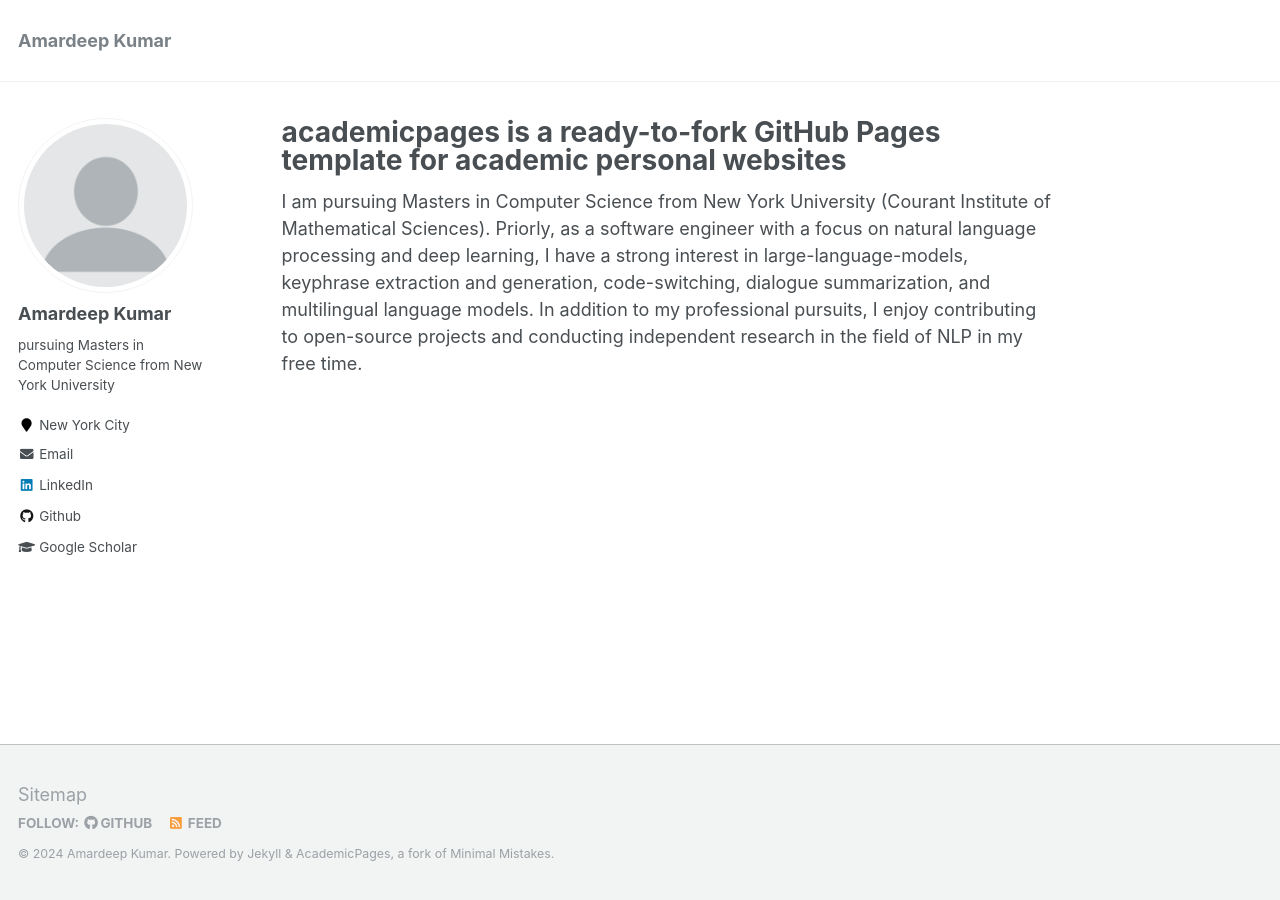
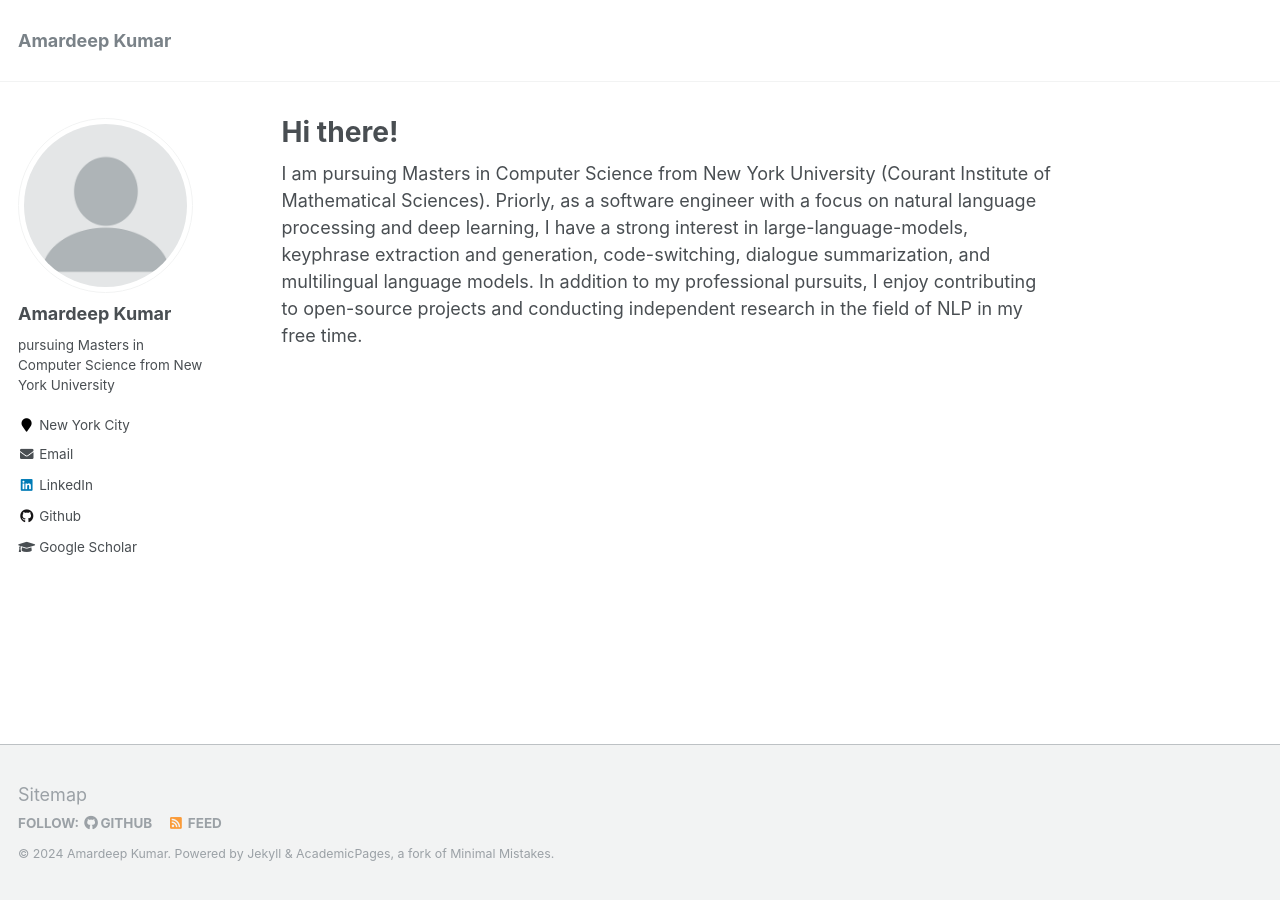
Before and after one commit to ad6398/ad6398, a Jekyll site: the page built from _pages/about.md, in a window 1280 px wide. Built offline with Jekyll 4.4.1, drawn with Linux system fonts in a browser that asks for light colours.

Commit message:
adds ome changes

```diff
--- a/_pages/about.md
+++ b/_pages/about.md
@@ -1,6 +1,6 @@
 ---
 permalink: /
-title: "academicpages is a ready-to-fork GitHub Pages template for academic personal websites"
+title: "Hi there!"
 excerpt: "About me"
 author_profile: true
 redirect_from:
```
Also changed, not shown: _publications/gupshup.md (+1 -1 lines).
